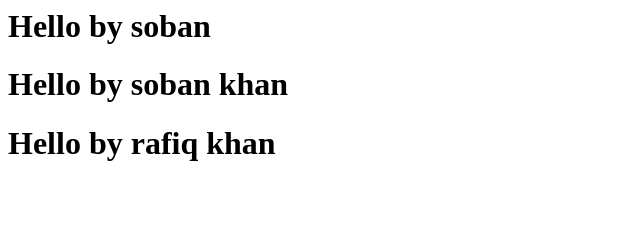
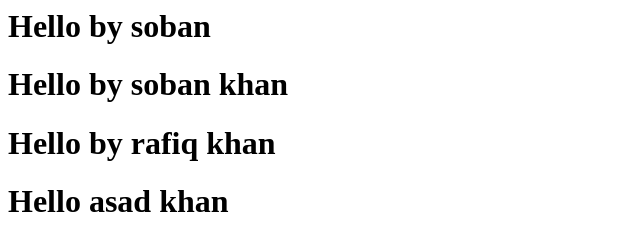
Before and after one commit to sobankhan12/jenkins, a plain HTML site: page index.html in a window 1280 px wide. Shown: the whole page, without its empty margins (0-640 px from the left). Drawn offline with Linux system fonts and the light colour scheme.

Commit message:
Update index.html

```diff
--- a/index.html
+++ b/index.html
@@ -1,3 +1,4 @@
 <h1>Hello by soban</h1>
 <h1>Hello by soban khan</h1>
 <h1>Hello by rafiq khan</h1>
+<h1>Hello asad khan</h1>
```
